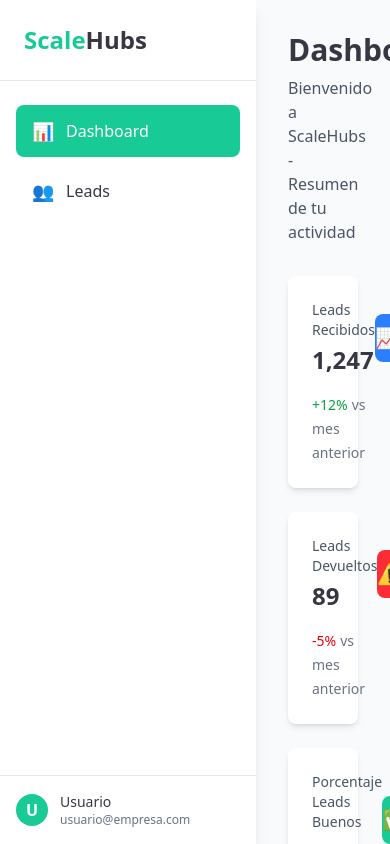
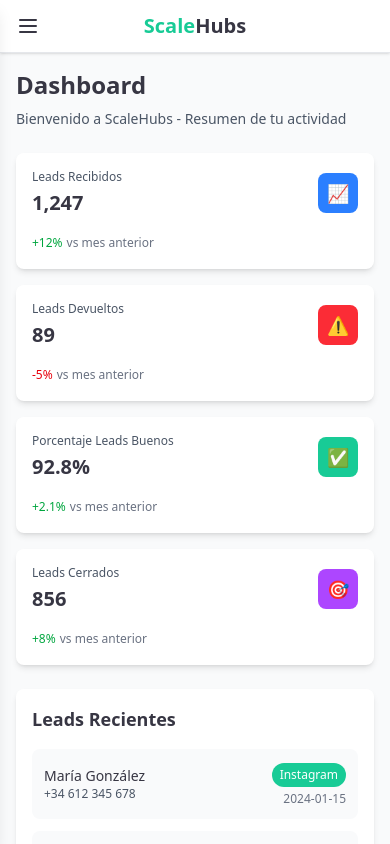
Before and after one commit to Beitops/scalehubs, a React (Vite) app: page / in a window 390 px wide. Built offline with nearby package versions, Linux system fonts and the light colour scheme.

Commit message:
Responsive

```diff
--- a/src/App.tsx
+++ b/src/App.tsx
@@ -1,10 +1,12 @@
-import { useState } from 'react'
+import { useRef, useState } from 'react'
 import Sidebar from './components/Sidebar'
 import Dashboard from './components/Dashboard'
 import Leads from './components/Leads'
 
+
 function App() {
   const [currentSection, setCurrentSection] = useState('dashboard')
+  const [sidebarOpen, setSidebarOpen] = useState(false)
 
   const renderSection = () => {
     switch (currentSection) {
@@ -17,12 +19,64 @@
     }
   }
 
+  const openTimeRef = useRef<number | null>(null);
+
+  const handleOpenSidebar = () => {
+
+    setSidebarOpen(true);
+
+  };
+  const handleCloseSidebar = () => {
+    setSidebarOpen(false);
+  };
+
+
   return (
     <div className="flex h-screen bg-gray-50">
-      <Sidebar currentSection={currentSection} setCurrentSection={setCurrentSection} />
-      <main className="flex-1 overflow-auto">
-        {renderSection()}
-      </main>
+      {/* Mobile menu overlay */}
+      {sidebarOpen && (
+        <div
+          className="fixed inset-0 bg-black opacity-50 z-40 lg:hidden"
+          onClick={() => setSidebarOpen(false)}
+        />
+      )}
+
+      {/* Sidebar */}
+      <div className={`fixed inset-y-0 left-0 z-50 w-64 transform transition-transform duration-200 ease-in-out lg:translate-x-0 lg:static lg:inset-0 ${sidebarOpen ? 'translate-x-0' : '-translate-x-full'
+        }`}>
+        <Sidebar
+          currentSection={currentSection}
+          setCurrentSection={setCurrentSection}
+          onClose={handleCloseSidebar}
+          sidebarOpen={sidebarOpen}
+          openTimeRef={openTimeRef}
+        />
+      </div>
+
+      {/* Main content */}
+      <div className="flex-1 flex flex-col lg:ml-0">
+        {/* Mobile header */}
+        <header className="lg:hidden bg-white shadow-sm border-b border-gray-200 px-4 py-3">
+          <div className="flex items-center justify-between">
+            <button
+              onClick={handleOpenSidebar}
+              className="text-[#373643] hover:text-[#18cb96] focus:outline-none focus:text-[#18cb96]"
+            >
+              <svg className="h-6 w-6" fill="none" viewBox="0 0 24 24" stroke="currentColor">
+                <path strokeLinecap="round" strokeLinejoin="round" strokeWidth={2} d="M4 6h16M4 12h16M4 18h16" />
+              </svg>
+            </button>
+            <h1 className="text-xl font-bold text-[#373643]">
+              <span className="text-[#18cb96]">Scale</span>Hubs
+            </h1>
+            <div className="w-6"></div> {/* Spacer for centering */}
+          </div>
+        </header>
+
+        <main className="flex-1 overflow-auto">
+          {renderSection()}
+        </main>
+      </div>
     </div>
   )
 }
--- a/src/components/Dashboard.tsx
+++ b/src/components/Dashboard.tsx
@@ -43,51 +43,51 @@
   ]
 
   return (
-    <div className="p-8">
+    <div className="p-4 sm:p-6 lg:p-8">
       {/* Header */}
-      <div className="mb-8">
-        <h1 className="text-3xl font-bold text-[#373643]">Dashboard</h1>
-        <p className="text-gray-600 mt-2">Bienvenido a ScaleHubs - Resumen de tu actividad</p>
+      <div className="mb-6 lg:mb-8">
+        <h1 className="text-2xl sm:text-3xl font-bold text-[#373643]">Dashboard</h1>
+        <p className="text-gray-600 mt-2 text-sm sm:text-base">Bienvenido a ScaleHubs - Resumen de tu actividad</p>
       </div>
 
       {/* Stats Cards */}
-      <div className="grid grid-cols-1 md:grid-cols-2 lg:grid-cols-4 gap-6 mb-8">
+      <div className="grid grid-cols-1 sm:grid-cols-2 lg:grid-cols-4 gap-4 sm:gap-6 mb-6 lg:mb-8">
         {stats.map((stat, index) => (
-          <div key={index} className="bg-white rounded-lg shadow-md p-6">
+          <div key={index} className="bg-white rounded-lg shadow-md p-4 sm:p-6">
             <div className="flex items-center justify-between">
-              <div>
-                <p className="text-sm font-medium text-gray-600">{stat.title}</p>
-                <p className="text-2xl font-bold text-[#373643] mt-1">{stat.value}</p>
+              <div className="flex-1 min-w-0">
+                <p className="text-xs sm:text-sm font-medium text-gray-600 truncate">{stat.title}</p>
+                <p className="text-xl sm:text-2xl font-bold text-[#373643] mt-1">{stat.value}</p>
               </div>
-              <div className={`w-12 h-12 ${stat.color} rounded-lg flex items-center justify-center text-white text-xl`}>
+              <div className={`w-10 h-10 sm:w-12 sm:h-12 ${stat.color} rounded-lg flex items-center justify-center text-white text-lg sm:text-xl flex-shrink-0 ml-3`}>
                 {stat.icon}
               </div>
             </div>
-            <div className="mt-4">
-              <span className={`text-sm font-medium ${
+            <div className="mt-3 sm:mt-4">
+              <span className={`text-xs sm:text-sm font-medium ${
                 stat.changeType === 'positive' ? 'text-green-600' : 'text-red-600'
               }`}>
                 {stat.change}
               </span>
-              <span className="text-sm text-gray-500 ml-1">vs mes anterior</span>
+              <span className="text-xs sm:text-sm text-gray-500 ml-1">vs mes anterior</span>
             </div>
           </div>
         ))}
       </div>
 
       {/* Recent Activity */}
-      <div className="grid grid-cols-1 lg:grid-cols-2 gap-8">
+      <div className="grid grid-cols-1 lg:grid-cols-2 gap-6 lg:gap-8">
         {/* Recent Leads */}
-        <div className="bg-white rounded-lg shadow-md p-6">
-          <h2 className="text-xl font-semibold text-[#373643] mb-4">Leads Recientes</h2>
+        <div className="bg-white rounded-lg shadow-md p-4 sm:p-6">
+          <h2 className="text-lg sm:text-xl font-semibold text-[#373643] mb-4">Leads Recientes</h2>
           <div className="space-y-3">
             {recentLeads.map((lead, index) => (
               <div key={index} className="flex items-center justify-between p-3 bg-gray-50 rounded-lg">
-                <div>
-                  <p className="font-medium text-[#373643]">{lead.name}</p>
-                  <p className="text-sm text-gray-600">{lead.phone}</p>
+                <div className="flex-1 min-w-0">
+                  <p className="font-medium text-[#373643] text-sm sm:text-base truncate">{lead.name}</p>
+                  <p className="text-xs sm:text-sm text-gray-600 truncate">{lead.phone}</p>
                 </div>
-                <div className="text-right">
+                <div className="text-right flex-shrink-0 ml-3">
                   <span className="inline-block px-2 py-1 text-xs font-medium bg-[#18cb96] text-white rounded-full">
                     {lead.platform}
                   </span>
@@ -99,36 +99,36 @@
         </div>
 
         {/* Platform Distribution */}
-        <div className="bg-white rounded-lg shadow-md p-6">
-          <h2 className="text-xl font-semibold text-[#373643] mb-4">Distribución por Plataforma</h2>
-          <div className="space-y-4">
+        <div className="bg-white rounded-lg shadow-md p-4 sm:p-6">
+          <h2 className="text-lg sm:text-xl font-semibold text-[#373643] mb-4">Distribución por Plataforma</h2>
+          <div className="space-y-3 sm:space-y-4">
             <div className="flex items-center justify-between">
               <div className="flex items-center">
-                <div className="w-4 h-4 bg-blue-500 rounded-full mr-3"></div>
-                <span className="text-[#373643]">Instagram</span>
+                <div className="w-3 h-3 sm:w-4 sm:h-4 bg-blue-500 rounded-full mr-2 sm:mr-3"></div>
+                <span className="text-[#373643] text-sm sm:text-base">Instagram</span>
               </div>
-              <span className="font-semibold text-[#373643]">45%</span>
+              <span className="font-semibold text-[#373643] text-sm sm:text-base">45%</span>
             </div>
             <div className="flex items-center justify-between">
               <div className="flex items-center">
-                <div className="w-4 h-4 bg-[#18cb96] rounded-full mr-3"></div>
-                <span className="text-[#373643]">Facebook</span>
+                <div className="w-3 h-3 sm:w-4 sm:h-4 bg-[#18cb96] rounded-full mr-2 sm:mr-3"></div>
+                <span className="text-[#373643] text-sm sm:text-base">Facebook</span>
               </div>
-              <span className="font-semibold text-[#373643]">32%</span>
+              <span className="font-semibold text-[#373643] text-sm sm:text-base">32%</span>
             </div>
             <div className="flex items-center justify-between">
               <div className="flex items-center">
-                <div className="w-4 h-4 bg-purple-500 rounded-full mr-3"></div>
-                <span className="text-[#373643]">LinkedIn</span>
+                <div className="w-3 h-3 sm:w-4 sm:h-4 bg-purple-500 rounded-full mr-2 sm:mr-3"></div>
+                <span className="text-[#373643] text-sm sm:text-base">LinkedIn</span>
               </div>
-              <span className="font-semibold text-[#373643]">18%</span>
+              <span className="font-semibold text-[#373643] text-sm sm:text-base">18%</span>
             </div>
             <div className="flex items-center justify-between">
               <div className="flex items-center">
-                <div className="w-4 h-4 bg-orange-500 rounded-full mr-3"></div>
-                <span className="text-[#373643]">Otros</span>
+                <div className="w-3 h-3 sm:w-4 sm:h-4 bg-orange-500 rounded-full mr-2 sm:mr-3"></div>
+                <span className="text-[#373643] text-sm sm:text-base">Otros</span>
               </div>
-              <span className="font-semibold text-[#373643]">5%</span>
+              <span className="font-semibold text-[#373643] text-sm sm:text-base">5%</span>
             </div>
           </div>
         </div>
--- a/src/components/Sidebar.tsx
+++ b/src/components/Sidebar.tsx
@@ -1,35 +1,58 @@
+
 interface SidebarProps {
   currentSection: string
   setCurrentSection: (section: string) => void
+  onClose?: () => void
 }
 
-const Sidebar = ({ currentSection, setCurrentSection }: SidebarProps) => {
+const Sidebar = ({ currentSection, setCurrentSection, onClose}: SidebarProps) => {
   const menuItems = [
     { id: 'dashboard', label: 'Dashboard', icon: '📊' },
     { id: 'leads', label: 'Leads', icon: '👥' },
   ]
 
+  const handleMenuClick = (section: string) => {
+    setCurrentSection(section)
+    // Close sidebar on mobile after menu selection
+    if (onClose) {
+      onClose()
+    }
+  }
+
+
+
+
+
+
   return (
-    <div className="w-64 bg-white shadow-lg">
-      {/* Logo */}
-      <div className="p-6 border-b border-gray-200">
+    <div className="w-64 bg-white shadow-lg h-full flex flex-col">
+      {/* Header with close button for mobile */}
+      <div className="p-6 border-b border-gray-200 flex items-center justify-between">
         <h1 className="text-2xl font-bold text-[#373643]">
           <span className="text-[#18cb96]">Scale</span>Hubs
         </h1>
+        {/* Close button for mobile */}
+        <button
+          onClick={onClose}
+          className="lg:hidden text-[#373643] hover:text-[#18cb96] focus:outline-none"
+        >
+          <svg className="h-6 w-6" fill="none" viewBox="0 0 24 24" stroke="currentColor">
+            <path strokeLinecap="round" strokeLinejoin="round" strokeWidth={2} d="M6 18L18 6M6 6l12 12" />
+          </svg>
+        </button>
       </div>
 
       {/* Navigation Menu */}
-      <nav className="mt-6">
+      <nav className="mt-6 flex-1">
         <ul className="space-y-2 px-4">
           {menuItems.map((item) => (
             <li key={item.id}>
               <button
-                onClick={() => setCurrentSection(item.id)}
-                className={`w-full flex items-center px-4 py-3 text-left rounded-lg transition-colors ${
-                  currentSection === item.id
-                    ? 'bg-[#18cb96] text-white'
-                    : 'text-[#373643] hover:bg-gray-100'
-                }`}
+                onClick={() => handleMenuClick(item.id)}
+                className={`w-full flex items-center px-4 py-3 text-left rounded-lg transition-colors ${currentSection === item.id
+                  ? 'bg-[#18cb96] text-white'
+                  : 'text-[#373643] hover:bg-gray-100'
+                  }`}
               >
                 <span className="mr-3 text-lg">{item.icon}</span>
                 <span className="font-medium">{item.label}</span>
@@ -40,7 +63,7 @@
       </nav>
 
       {/* User Info */}
-      <div className="absolute bottom-0 w-64 p-4 border-t border-gray-200">
+      <div className="p-4 border-t border-gray-200">
         <div className="flex items-center">
           <div className="w-8 h-8 bg-[#18cb96] rounded-full flex items-center justify-center text-white font-bold">
             U
```
Also changed, not shown: src/components/Leads.tsx (+48 -14 lines).
